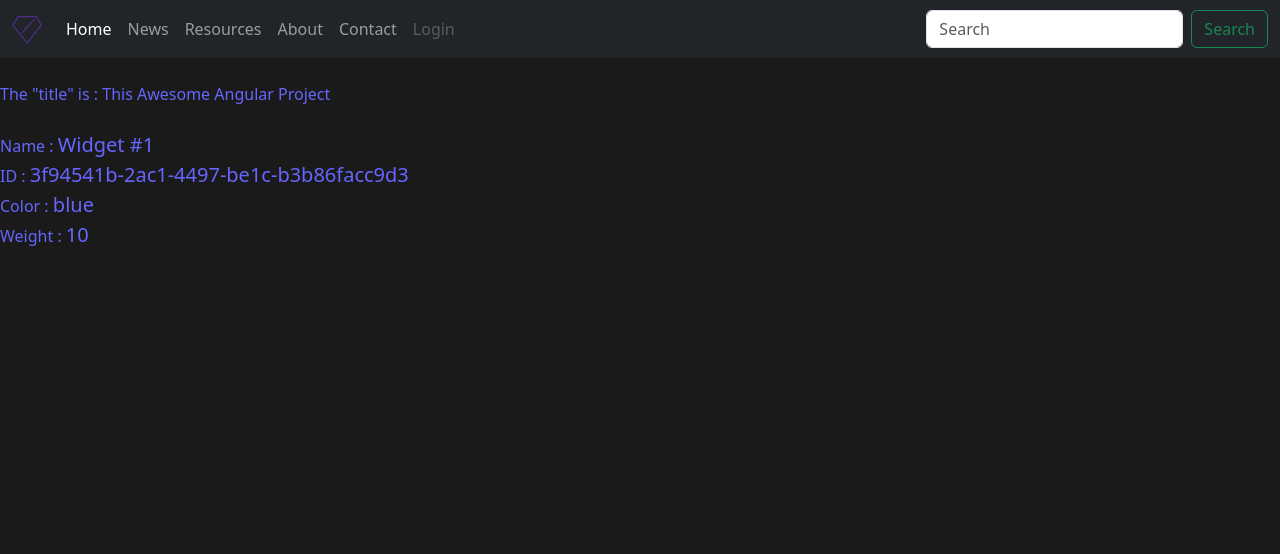
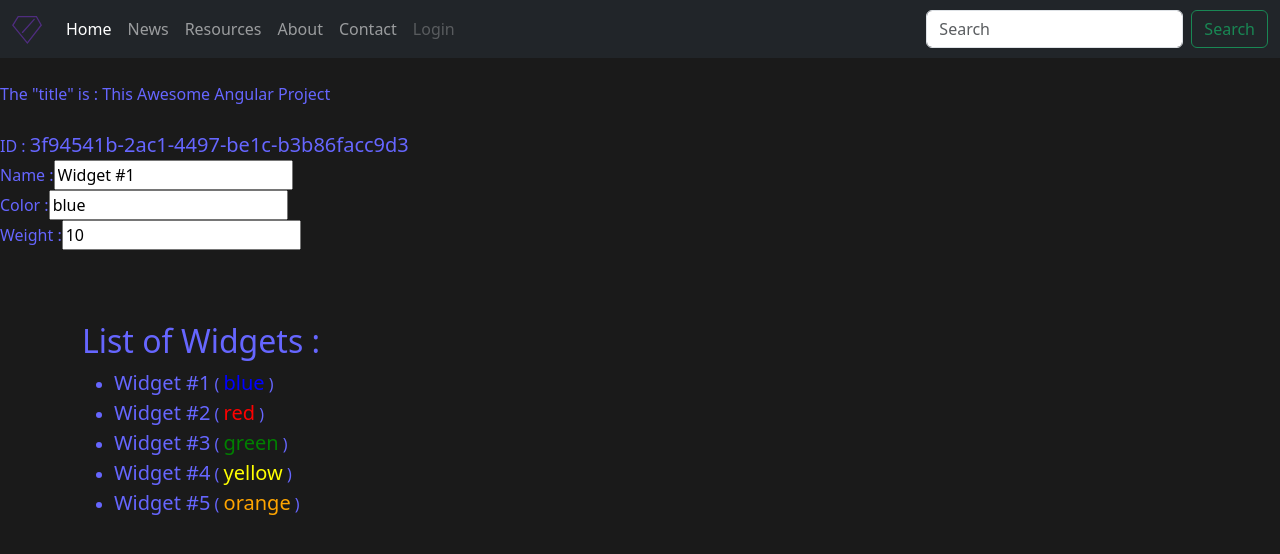
Before and after one commit to carpaltunnel/2024-spring-angular, an Angular app: page / in a window 1280 px wide. Shown: the top 554 px of the page. Built offline with nearby package versions, Linux system fonts and the light colour scheme.

Commit message:
widgets list

```diff
--- /dev/null
+++ b/src/app/mock-widgets.ts
@@ -0,0 +1,34 @@
+import { Widget } from './widget';
+
+export const WIDGETS: Widget[] = [
+  {
+    id: '3f94541b-2ac1-4497-be1c-b3b86facc9d3',
+    name: 'Widget #1',
+    color: 'blue',
+    weight: 10,
+  },
+  {
+    id: '8bd8d6a8-132d-4342-8e93-731545f44afc',
+    name: 'Widget #2',
+    color: 'red',
+    weight: 5,
+  },
+  {
+    id: '7a754667-80f0-4c36-b7d9-44e2adf05f87',
+    name: 'Widget #3',
+    color: 'green',
+    weight: 15,
+  },
+  {
+    id: 'c8af0168-d597-486b-a1f4-f65ea323f7e6',
+    name: 'Widget #4',
+    color: 'yellow',
+    weight: 12,
+  },
+  {
+    id: '03c988de-ce5b-41d8-baba-c220c946a005',
+    name: 'Widget #5',
+    color: 'orange',
+    weight: 24,
+  },
+];
--- a/src/app/widgets/widgets.component.html
+++ b/src/app/widgets/widgets.component.html
@@ -1,12 +1,27 @@
-<div>
-  Name : <span>{{ widget.name }}</span>
-</div>
 <div>
   ID : <span>{{ widget.id }}</span>
 </div>
 <div>
-  Color : <span>{{ widget.color }}</span>
+  <label for="name">Name : </label>
+  <input [(ngModel)]="widget.name" id="name" placeholder="name">
+</div>
+
+<div>
+  <label for="color">Color : </label>
+  <input [(ngModel)]="widget.color" id="color" placeholder="color">
 </div>
 <div>
-  Weight : <span>{{ widget.weight }}</span>
+  <label for="weight">Weight : </label>
+  <input [(ngModel)]="widget.weight" value="{{widget.weight}}" id="naweightme" placeholder="weight">
 </div>
+
+<br><br><br>
+
+<div class="container">
+  <h2>List of Widgets : </h2>
+  <ul>
+    <li *ngFor="let widget of widgets">
+      <span>{{ widget.name }}</span> ( <span style="color: {{ widget.color }}">{{ widget.color }}</span> )
+    </li>
+  </ul>
+</div>
--- a/src/app/widgets/widgets.component.ts
+++ b/src/app/widgets/widgets.component.ts
@@ -1,10 +1,13 @@
 import { Component } from '@angular/core';
 import { Widget } from '../widget';
+import { NgFor, UpperCasePipe } from '@angular/common';
+import { FormsModule } from '@angular/forms';
+import { WIDGETS } from '../mock-widgets';
 
 @Component({
   selector: 'app-widgets',
   standalone: true,
-  imports: [],
+  imports: [UpperCasePipe, FormsModule, NgFor],
   templateUrl: './widgets.component.html',
   styleUrl: './widgets.component.css'
 })
@@ -15,4 +18,6 @@ export class WidgetsComponent {
     color: 'blue',
     weight: 10,
   };
+
+  widgets = WIDGETS;
 }
```
